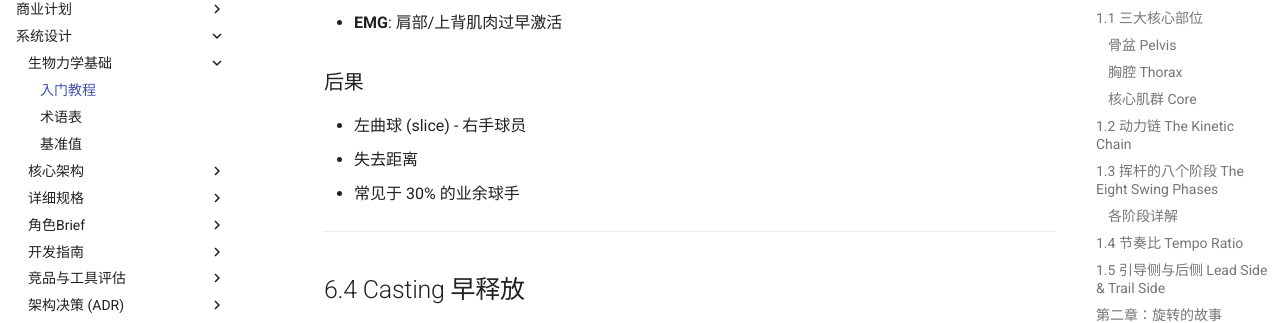
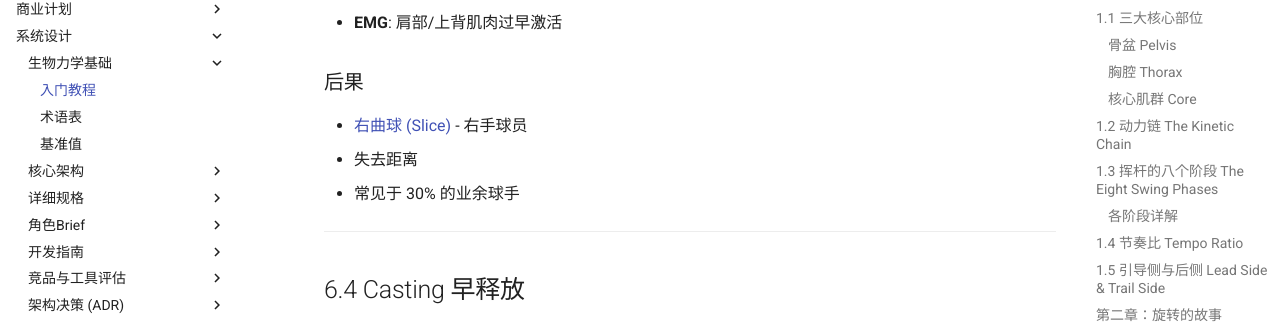
Before and after one commit to movement-chain-ai/movement-chain-docs, an MkDocs documentation site: the page built from docs/zh/design/foundations/biomechanics-101.md, in a window 1280 px wide and 900 px high, scrolled down 37364 px. Shown: the part 144-467 px from the top of the window. Built offline with MkDocs 1.6.1 and Material for MkDocs 9.7.7, drawn with Linux system fonts in a browser that asks for light colours; comment, search, counter and statistics services are not loaded; the version menu is left out.

Commit message:
修正 Over-the-Top 后果为右曲球(Slice)并添加球路链接
- 修正错误：Over-the-Top 导致右曲球(Slice)而非左曲球
- 添加到高尔夫术语表球路章节的链接

🤖 Generated with [Claude Code](https://claude.com/claude-code)

Co-Authored-By: Claude Opus 4.5 <noreply@anthropic.com>

```diff
--- a/docs/zh/design/foundations/biomechanics-101.md
+++ b/docs/zh/design/foundations/biomechanics-101.md
@@ -1423,7 +1423,7 @@ EMG 还可以检测**肌肉疲劳**，这是其他传感器无法做到的。
 
 ### 后果
 
-- 左曲球 (slice) - 右手球员
+- [右曲球 (Slice)](../../reference/golf-glossary.md#8-球路-ball-flight) - 右手球员
 - 失去距离
 - 常见于 30% 的业余球手
 
```
